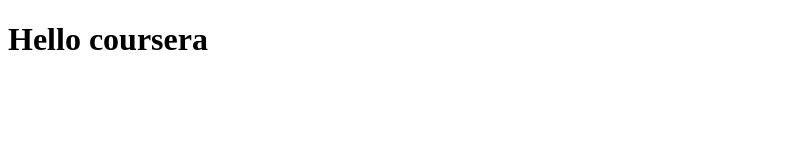
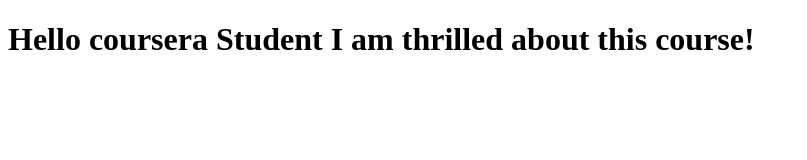
Before and after one commit to Hassenbesher/coursera-test, a plain HTML site: page index.html in a window 1280 px wide. Shown: the whole page, without its empty margins (0-807 px from the left). Drawn offline with Linux system fonts and the light colour scheme.

Commit message:
New version of web file.

```diff
--- a/index.html
+++ b/index.html
@@ -5,6 +5,6 @@
     <title>Hello coursera</title>
   </head>
   <body>
-    <h1>Hello coursera</h1>
+    <h1>Hello coursera Student I am thrilled about this course!</h1>
   </body>
 </html>
```
